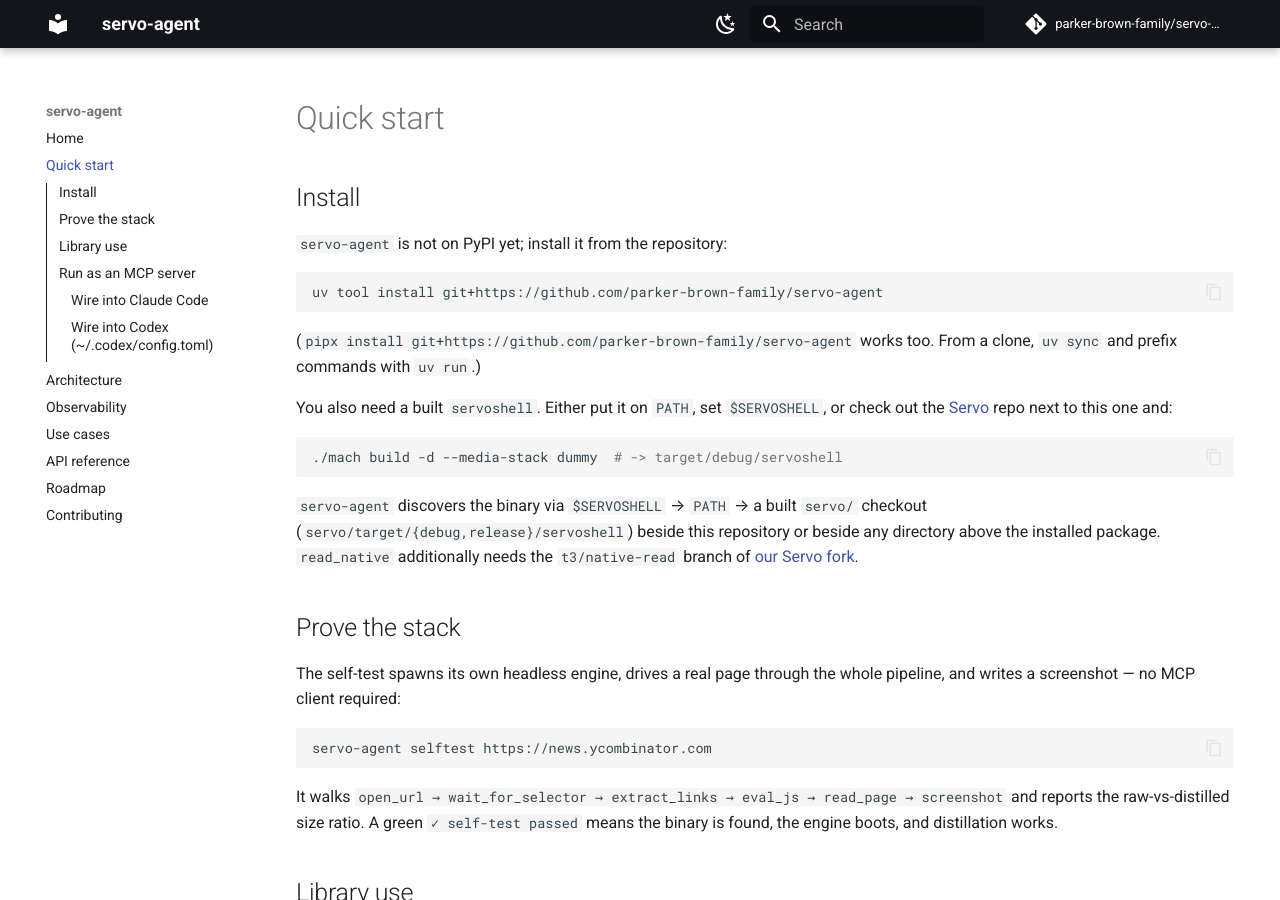
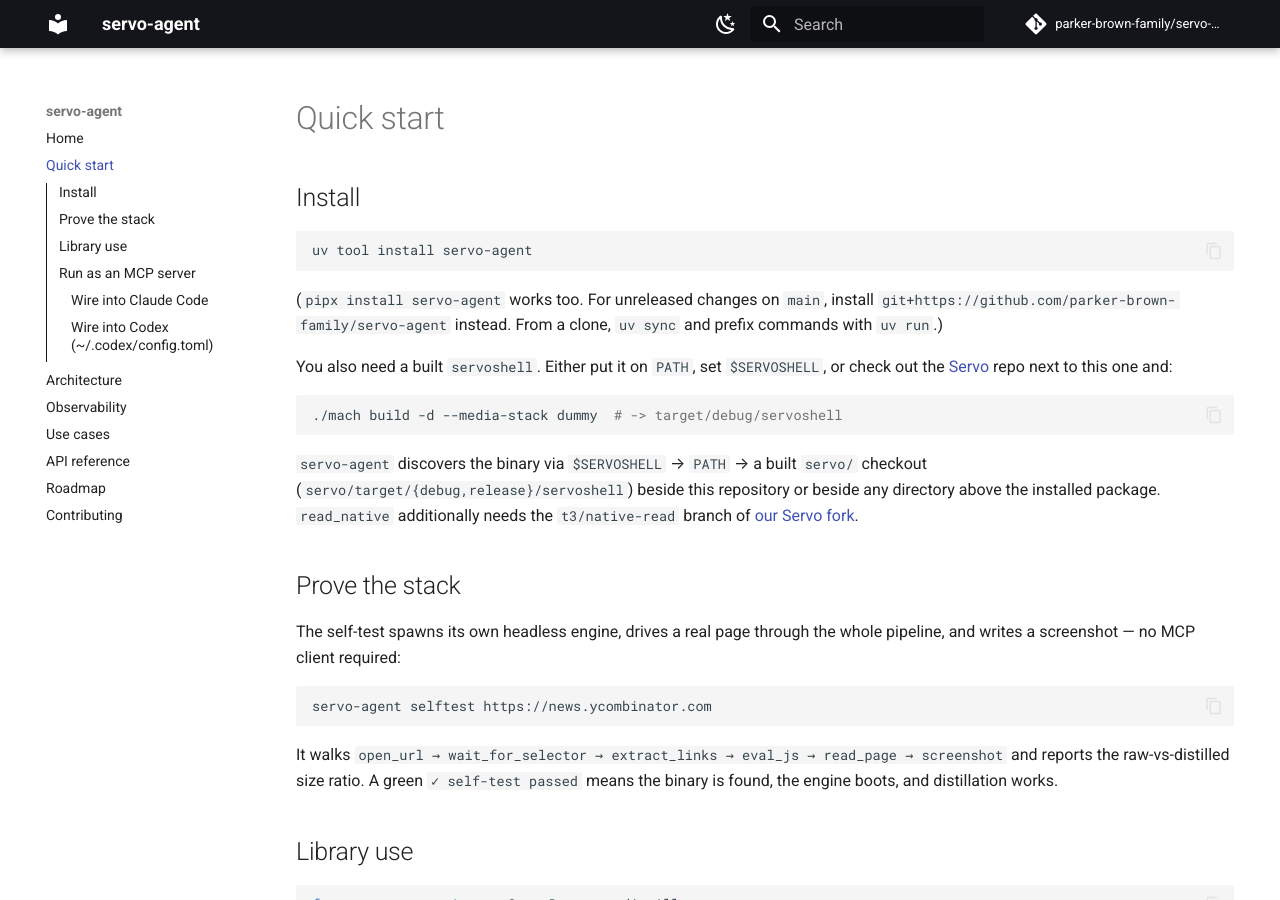
Before and after one commit to parker-brown-family/servo-agent, an MkDocs documentation site: the page built from docs/quickstart.md, in a window 1280 px wide and 900 px high. Built offline with MkDocs 1.6.1 and Material for MkDocs 9.7.7, drawn with Linux system fonts in a browser that asks for light colours; comment, search, counter and statistics services are not loaded.

Commit message:
The README, quick start and product page install servo-agent from PyPI, now that 0.2.0 is published there
The install instructions now lead with `uv tool install servo-agent` (or
`pipx install servo-agent`) and keep the git install as the route to unreleased
changes on main. RELEASING.md now records the Trusted Publisher as in place,
with exactly what PyPI trusts, rather than as a step still to do.

servo-agent 0.2.0 reached PyPI on 2026-10-21 through a pending Trusted
Publisher, and that first upload created the project. The README,
docs/quickstart.md and the /info page all still said "not on PyPI yet", which
became false the moment the release landed, on the pages the Servo Delight
announcement sends people to. RELEASING.md still told the next releaser to
register a pending publisher, a step that cannot be repeated now that the
project exists: the publisher lives in the project's own publishing settings.

The three install lines now use the package name, and the git line moves into
the prose as the unreleased route. The release notes keep the owner,
repository, workflow file and environment that PyPI matches on, because
renaming the workflow or the environment breaks publishing until PyPI is
edited to match. `uvx --from servo-agent==0.2.0 servo-agent --help` installs
51 packages from the index and resolves mcp 1.30.0 and trafilatura 2.3.1.
CHANGELOG.md is untouched: this changes documentation, not the package.

````diff
--- a/docs/quickstart.md
+++ b/docs/quickstart.md
@@ -2,14 +2,13 @@
 
 ## Install
 
-`servo-agent` is not on PyPI yet; install it from the repository:
-
 ```bash
-uv tool install git+https://github.com/parker-brown-family/servo-agent
+uv tool install servo-agent
 ```
 
-(`pipx install git+https://github.com/parker-brown-family/servo-agent` works too.
-From a clone, `uv sync` and prefix commands with `uv run`.)
+(`pipx install servo-agent` works too. For unreleased changes on `main`, install
+`git+https://github.com/parker-brown-family/servo-agent` instead. From a clone,
+`uv sync` and prefix commands with `uv run`.)
 
 You also need a built `servoshell`. Either put it on `PATH`, set `$SERVOSHELL`,
 or check out the [Servo](https://github.com/servo/servo) repo next to this one and:
````
Also changed, not shown: README.md (+5 -6 lines), RELEASING.md (+17 -11 lines), 1 other file.
